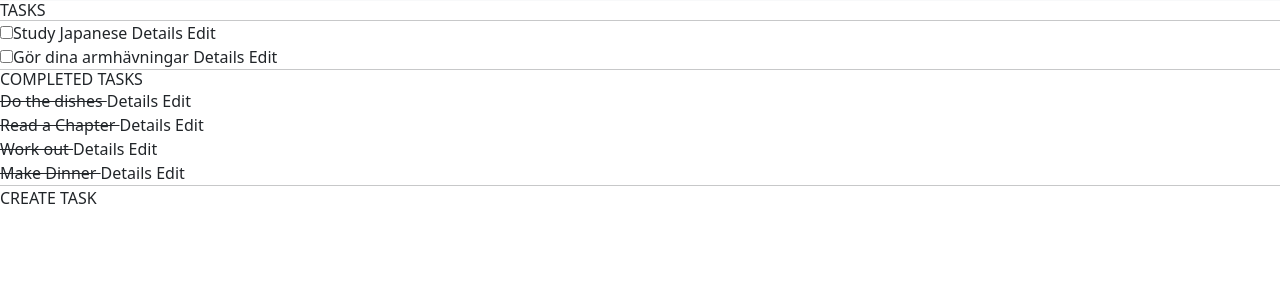
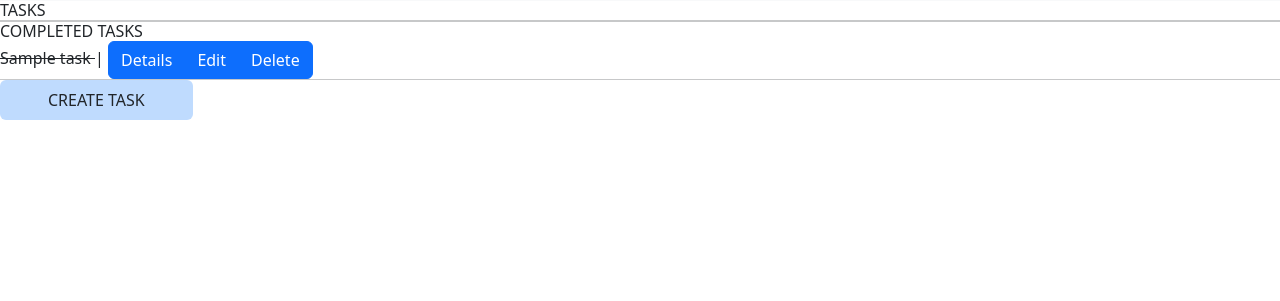
Before and after one commit to FullstackSammy/django-todo, a Django app: page /tasks/ in a window 1280 px wide. Shown: the part 55-356 px from the top of the page. Run offline with Django 5.2, Linux system fonts and the light colour scheme; data comes from the database, SQL or seed files in the repository; tables that the repository leaves empty hold one stand-in row (Sample ...); some libraries are stand-ins or nearby versions.

Commit message:
added a a little bit of styling to it all.

```diff
--- a/todo/templates/todo/task_list.html
+++ b/todo/templates/todo/task_list.html
@@ -12,12 +12,12 @@
         {% if not task.completed %}
             <li>
                 <input type="checkbox" name="" id="" default:"true">{{ task.title }}</input>
-                <a href="{% url 'task-detail' task.pk %}">
-                Details
-                </a>
-                <a href="{% url 'task-edit' task.pk %}">
-                Edit
-                </a>
+                |
+                <div class="btn-group text-dark" role="group" aria-label="Basic example">
+                    <button type="button" class="btn btn-primary"><a href="{% url 'task-detail' task.pk %}">Details</a></button>
+                    <button type="button" class="btn btn-primary"><a href="{% url 'task-edit' task.pk %}">Edit</a></button>
+                    <button type="button" class="btn btn-primary"><a href="{% url 'task-delete' task.pk %}">Delete</a></button>
+              </div>
             </li>
         {% endif %}
     {% endfor %}
@@ -31,16 +31,22 @@
             <s>
                 {{ task.title }}
             </s>
-            <a href="{% url 'task-detail' task.pk %}">
-                Details
-                </a>
-                <a href="{% url 'task-edit' task.pk %}">
-                Edit
-                </a>
+            |
+            <div class="btn-group text-dark" role="group" aria-label="Basic example">
+                <button type="button" class="btn btn-primary"><a href="{% url 'task-detail' task.pk %}">
+                    Details
+                    </a></button>
+                <button type="button" class="btn btn-primary"><a href="{% url 'task-edit' task.pk %}">
+                    Edit
+                    </a></button>
+                <button type="button" class="btn btn-primary"><a href="{% url 'task-delete' task.pk %}">
+                    Delete
+                </a></button>
+              </div>
         </li>
         {% endif %}
     {% endfor %}
 </ul>
 <hr>
-<button class="bg-green"><a href="{% url 'task-create' %}">CREATE TASK</a></button>
+<button class="px-5 py-2 bg-blue-200 hover:cursor-pointer hover:bg-blue-300 rounded"><a href="{% url 'task-create' %}">CREATE TASK</a></button>
 {% endblock content %}
--- a/todo/urls.py
+++ b/todo/urls.py
@@ -1,5 +1,5 @@
 from django.urls import path
-from .views import HomeView, TaskListView, TaskDetailView, TaskCreateView, TaskUpdateView
+from .views import HomeView, TaskListView, TaskDetailView, TaskCreateView, TaskUpdateView, TaskDeleteView
 
 urlpatterns = [
     path('', HomeView.as_view(), name='home'),
@@ -7,4 +7,5 @@ urlpatterns = [
     path('tasks/create/', TaskCreateView.as_view(), name='task-create'),
     path('tasks/<int:pk>/', TaskDetailView.as_view(), name='task-detail'),
     path('tasks/edit/<int:pk>/', TaskUpdateView.as_view(), name='task-edit'),
+    path('tasks/<int:pk>/delete/', TaskDeleteView.as_view(), name='task-delete'),
 ]
--- a/todo/views.py
+++ b/todo/views.py
@@ -1,5 +1,5 @@
 from django.shortcuts import render
-from django.views.generic import TemplateView, ListView, DetailView, UpdateView, CreateView
+from django.views.generic import TemplateView, ListView, DetailView, UpdateView, CreateView, DeleteView
 from django.urls import reverse_lazy
 
 from .models import Task
@@ -28,3 +28,7 @@ class TaskUpdateView(UpdateView):
     model = Task
     fields = '__all__'
     success_url = reverse_lazy('tasks')
+
+class TaskDeleteView(DeleteView):
+    model = Task
+    success_url = reverse_lazy('tasks')
```
Also changed, not shown: todo/templates/todo/task_confirm_delete.html (added, +18 -0 lines), db.sqlite3.
